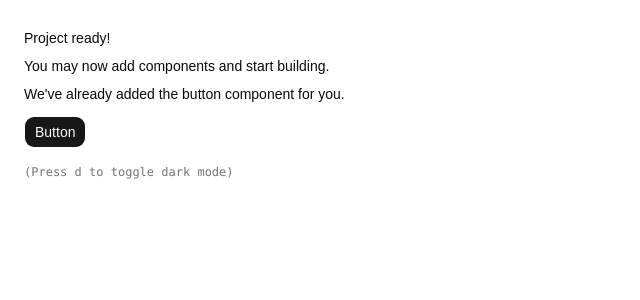
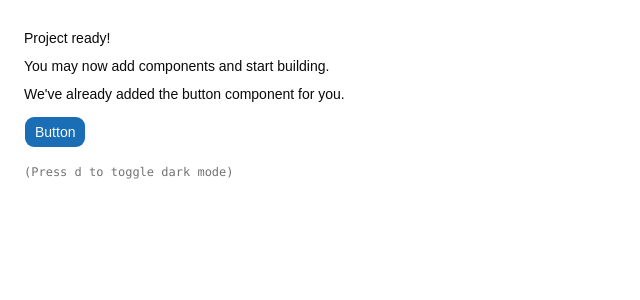
Before and after one commit to Full-Stack-Engineering-Bootcamp-2026/ClinicFlow_Frontend, a React (Vite) app: page / in a window 1280 px wide. Shown: the top 300 px of the page, without its empty margins (0-640 px from the left). Built offline with nearby package versions, Linux system fonts and the light colour scheme.

Commit message:
feat: setup auth feature structure with base pages

```diff
--- /dev/null
+++ b/src/features/auth/pages/ForgotPasswordPage.tsx
@@ -0,0 +1,10 @@
+
+function ForgotPasswordPage() {
+  return (
+    <div>
+
+    </div>
+  )
+}
+
+export default ForgotPasswordPage
--- /dev/null
+++ b/src/features/auth/pages/LoginPage.tsx
@@ -0,0 +1,10 @@
+
+function LoginPage() {
+  return (
+    <div>
+      Login
+    </div>
+  )
+}
+
+export default LoginPage
--- /dev/null
+++ b/src/features/auth/pages/RestPassword.tsx
@@ -0,0 +1,10 @@
+
+function RestPassword() {
+  return (
+    <div>
+
+    </div>
+  )
+}
+
+export default RestPassword
--- a/src/index.css
+++ b/src/index.css
@@ -55,7 +55,7 @@
     --card-foreground: oklch(0.145 0 0);
     --popover: oklch(1 0 0);
     --popover-foreground: oklch(0.145 0 0);
-    --primary: oklch(0.205 0 0);
+    --primary: oklch(0.5275 0.135 249.59);
     --primary-foreground: oklch(0.985 0 0);
     --secondary: oklch(0.97 0 0);
     --secondary-foreground: oklch(0.205 0 0);
```
Also changed, not shown: src/features/auth/authApi.ts (added), src/features/auth/authSlice.ts (added), src/features/auth/types.ts (added).
